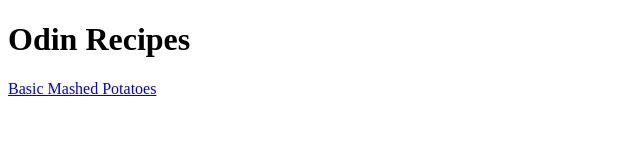
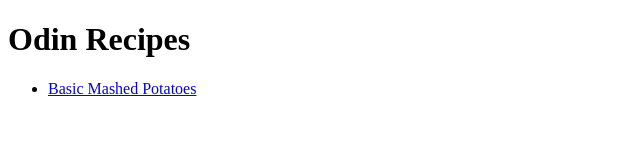
Before and after one commit to MandoArmadillo/odin-recipes, a plain HTML site: page index.html in a window 1280 px wide. Shown: the whole page, without its empty margins (0-640 px from the left). Drawn offline with Linux system fonts and the light colour scheme.

Commit message:
Made List to be Filled
Added unordered list elements for recipe
organization to file

```diff
--- a/index.html
+++ b/index.html
@@ -7,6 +7,8 @@
 
 <body>
     <h1>Odin Recipes</h1>
-    <a href="recipes/basic-mashed-potatoes.html">Basic Mashed Potatoes</a>
+    <ul>
+        <li><a href="recipes/basic-mashed-potatoes.html">Basic Mashed Potatoes</a></li>
+    </ul>
 </body>
 </html>
```
